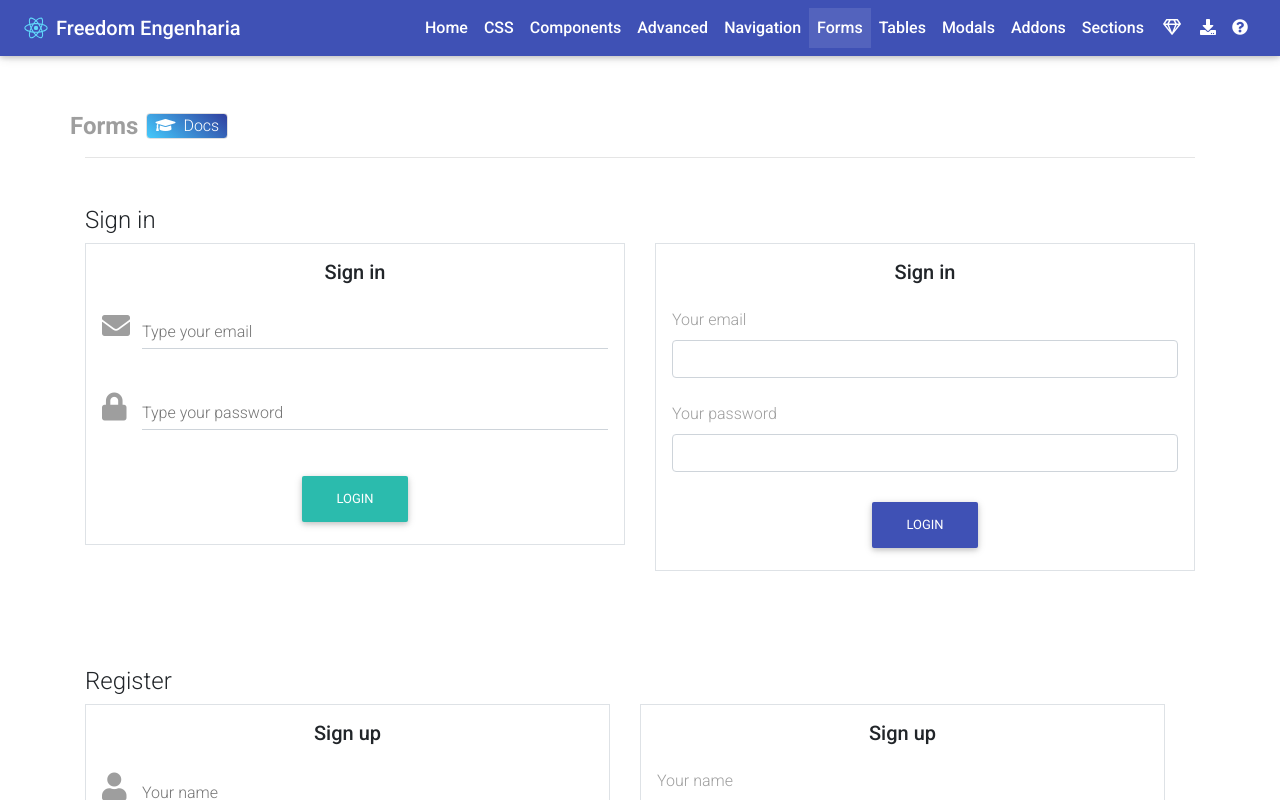
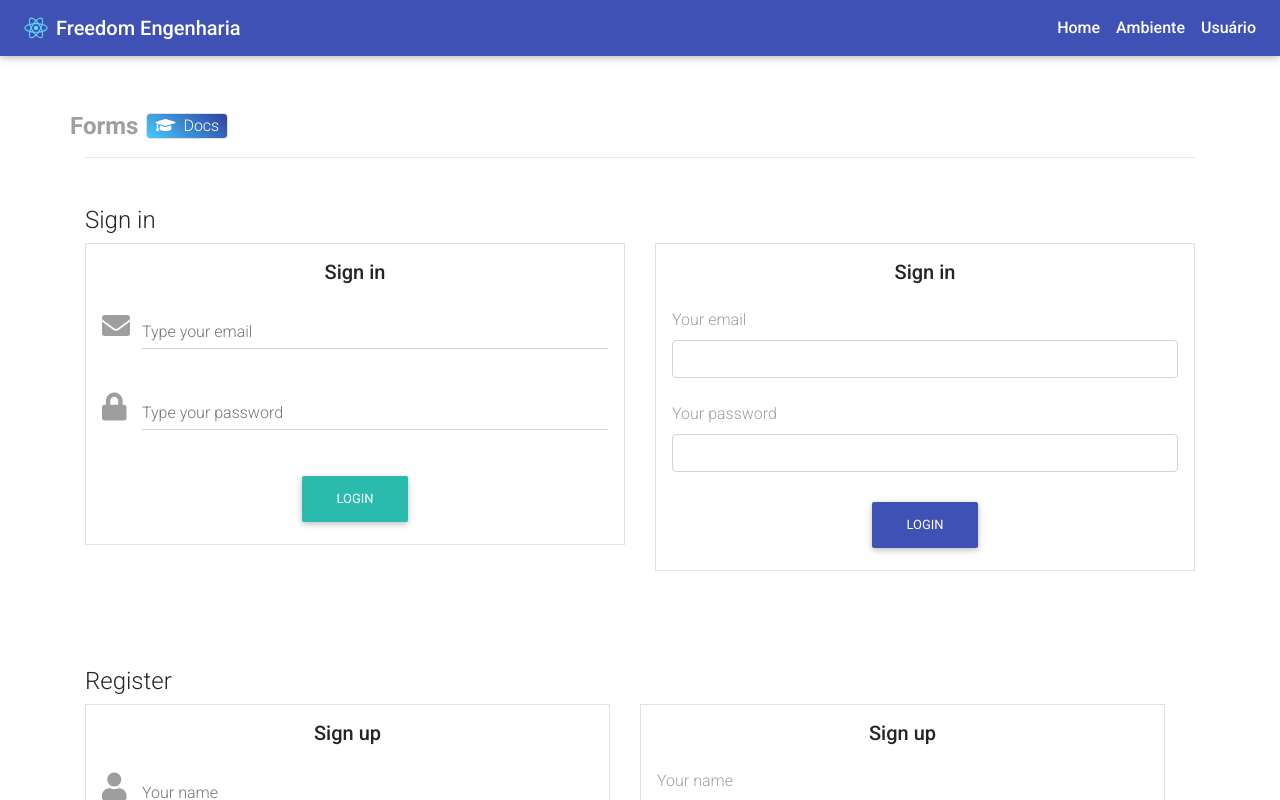
Before and after one commit to freedom-eng/web-system-react, a React (Create React App) app: page /forms/forms in a window 1280 px wide. Shown: the top 800 px of the page. Built offline with nearby package versions, Linux system fonts and the light colour scheme.

Commit message:
inicio ao layout final

```diff
--- a/public/index.html
+++ b/public/index.html
@@ -19,7 +19,7 @@
       work correctly both with client-side routing and a non-root public URL.
       Learn how to configure a non-root public URL by running `npm run build`.
     -->
-    <title>React App</title>
+    <title>Freedom Engenharia</title>
   </head>
   <body>
     <noscript>
--- a/src/App.js
+++ b/src/App.js
@@ -70,141 +70,23 @@ class App extends Component {
                 <MDBNavItem>
                   <MDBNavLink
                     onClick={this.closeCollapse('mainNavbarCollapse')}
-                    to='/css'
+                    to='/ambiente'
                   >
-                    <strong>CSS</strong>
+                    <strong>Ambiente</strong>
                   </MDBNavLink>
                 </MDBNavItem>
                 <MDBNavItem>
                   <MDBNavLink
                     onClick={this.closeCollapse('mainNavbarCollapse')}
-                    to='/components'
+                    to='/css'
                   >
-                    <strong>Components</strong>
+                    <strong>Usuário</strong>
                   </MDBNavLink>
                 </MDBNavItem>
-                <MDBNavItem>
-                  <MDBNavLink
-                    onClick={this.closeCollapse('mainNavbarCollapse')}
-                    to='/advanced'
-                  >
-                    <strong>Advanced</strong>
-                  </MDBNavLink>
-                </MDBNavItem>
-                <MDBNavItem>
-                  <MDBNavLink
-                    onClick={this.closeCollapse('mainNavbarCollapse')}
-                    to='/navigation'
-                  >
-                    <strong>Navigation</strong>
-                  </MDBNavLink>
-                </MDBNavItem>
-                <MDBNavItem>
-                  <MDBNavLink
-                    onClick={this.closeCollapse('mainNavbarCollapse')}
-                    to='/forms'
-                  >
-                    <strong>Forms</strong>
-                  </MDBNavLink>
-                </MDBNavItem>
-                <MDBNavItem>
-                  <MDBNavLink
-                    onClick={this.closeCollapse('mainNavbarCollapse')}
-                    to='/tables'
-                  >
-                    <strong>Tables</strong>
-                  </MDBNavLink>
-                </MDBNavItem>
-                <MDBNavItem>
-                  <MDBNavLink
-                    onClick={this.closeCollapse('mainNavbarCollapse')}
-                    to='/modals'
-                  >
-                    <strong>Modals</strong>
-                  </MDBNavLink>
-                </MDBNavItem>
-                <MDBNavItem>
-                  <MDBNavLink
-                    onClick={this.closeCollapse('mainNavbarCollapse')}
-                    to='/addons'
-                  >
-                    <strong>Addons</strong>
-                  </MDBNavLink>
-                </MDBNavItem>
-
-                {/* PRO-START */}
-                <MDBNavItem>
-                  <MDBNavLink
-                    onClick={this.closeCollapse('mainNavbarCollapse')}
-                    to='/sections'
-                  >
-                    <strong>Sections</strong>
-                  </MDBNavLink>
-                </MDBNavItem>
-                {/* PRO-END */}
-
-                <MDBNavItem>
-                  <MDBTooltip
-                    placement='bottom'
-                    domElement
-                    style={{ display: 'block' }}
-                  >
-                    <a
-                      className='nav-link Ripple-parent'
-                      href='https://mdbootstrap.com/products/react-ui-kit/'
-                      target='_blank'
-                      rel='noopener noreferrer'
-                    >
-                      <strong>
-                        <MDBIcon far icon='gem' />
-                      </strong>
-                    </a>
-                    <span>PRO</span>
-                  </MDBTooltip>
-                </MDBNavItem>
-                <MDBNavItem>
-                  <MDBTooltip
-                    placement='bottom'
-                    domElement
-                    style={{ display: 'block' }}
-                  >
-                    <a
-                      className='nav-link Ripple-parent'
-                      href='https://mdbootstrap.com/docs/react/getting-started/download/'
-                      target='_blank'
-                      rel='noopener noreferrer'
-                    >
-                      <strong>
-                        <MDBIcon icon='download' />
-                      </strong>
-                    </a>
-                    <span>FREE</span>
-                  </MDBTooltip>
-                </MDBNavItem>
-                <MDBNavItem className='mr-2'>
-
-                  <MDBTooltip
-                    placement='bottom'
-                    domElement
-                    style={{ display: 'block' }}
-                  >
-                    <a
-                      className='nav-link Ripple-parent'
-                      href='https://mdbootstrap.com/support/cat/react/'
-                      target='_blank'
-                      rel='noopener noreferrer'
-                    >
-                      <strong>
-                        <MDBIcon icon='question-circle' />
-                      </strong>
-                    </a>
-                    <span>SUPPORT</span>
-                  </MDBTooltip>
-                </MDBNavItem>
-
               </MDBNavbarNav>
 
             </MDBCollapse>
+
           </MDBNavbar>
 
 
--- a/src/Routes.js
+++ b/src/Routes.js
@@ -129,6 +129,7 @@ import InputGroupPagePro from './pages/pro/InputGroupPage';
 import GalleryPage from './pages/pro/GalleryPage';
 import DatatableFilterPage from './pages/pro/DatatableFilterPage';
 import TooltipsPagePro from './pages/pro/TooltipsPage';
+import Ambiente from './components/ambiente/ambiente';
 // PRO-END
 
 class Routes extends React.Component {
@@ -144,6 +145,7 @@ class Routes extends React.Component {
         <Route exact path='/modals' component={ModalsNavPage} />
         <Route exact path='/navigation' component={NavigationNavPage} />
         <Route exact path='/tables' component={TablesNavPage} />
+        <Route exact path='/ambiente' component={Ambiente} />
 
         {/* FREE */}
         <Route path='/addons/iframe' component={IframePage} />
--- /dev/null
+++ b/src/components/Login.js
@@ -0,0 +1,62 @@
+import React from 'react';
+import {
+  MDBContainer,
+  MDBRow,
+  MDBCol,
+  MDBInput,
+  MDBBtn,
+  MDBIcon,
+  MDBCard,
+  MDBCardBody,
+  MDBModalFooter,
+  MDBCardHeader
+} from 'mdbreact';
+import SectionContainer from '../components/sectionContainer';
+
+const LoginPage = () => {
+  return (
+    <MDBContainer className='mt-5'>
+      <SectionContainer
+        header='A gradient login form'
+        flexCenter
+        className='flex-wrap'
+      >
+        <MDBCol md='6' className='mt-4'>
+          <MDBCard>
+            <MDBCardBody>
+              <MDBCardHeader className='form-header warm-flame-gradient rounded'>
+                <h3 className='my-3'>
+                  <MDBIcon icon='lock' /> Login:
+                </h3>
+              </MDBCardHeader>
+              <label htmlFor='defaultFormEmailEx' className='grey-text font-weight-light'>
+                Seu email
+              </label>
+              <input type='email' id='defaultFormEmailEx' className='form-control' />
+
+              <label htmlFor='defaultFormPasswordEx' className='grey-text font-weight-light'>
+                Sua Senha
+              </label>
+              <input type='password' id='defaultFormPasswordEx' className='form-control' />
+
+              <div className='text-center mt-4'>
+                <MDBBtn color='deep-orange' className='mb-3' type='submit'>
+                  Login
+                </MDBBtn>
+              </div>
+
+              <MDBModalFooter>
+                <div className='font-weight-light'>
+                  <p>Esqueceu a senha?</p>
+                </div>
+              </MDBModalFooter>
+            </MDBCardBody>
+          </MDBCard>
+        </MDBCol>
+
+      </SectionContainer>
+    </MDBContainer>
+  );
+};
+
+export default LoginPage;
--- /dev/null
+++ b/src/components/accordioN/Accordion.js
@@ -0,0 +1,77 @@
+import React, { Component } from 'react';
+import {
+  MDBContainer,
+  MDBCollapse,
+  MDBCard,
+  MDBCardBody,
+  MDBCollapseHeader,
+  MDBIcon,
+  MDBCardImage,
+  MDBView,
+  MDBRow,
+  MDBCol,
+  MDBNavLink,
+  MDBNav
+} from 'mdbreact';
+import DocsLink from '../../components/docsLink';
+import SectionContainer from '../../components/sectionContainer';
+
+class AccordionN extends Component {
+  state = {
+    collapseID: 'collapse3'
+  };
+
+  toggleCollapse = collapseID => () =>
+    this.setState(prevState => ({
+      collapseID: prevState.collapseID !== collapseID ? collapseID : ''
+    }));
+
+  render() {
+    const { collapseID } = this.state;
+    const resetPadding = {
+      padding: '0'
+    };
+    return (
+      <MDBContainer>
+
+        <MDBCard className='mt-3'>
+          <MDBCollapseHeader onClick={this.toggleCollapse('collapse1')}>
+            Posto 01
+              <i className={collapseID === 'collapse1' ? 'fa fa-angle-down rotate-icon' : 'fa fa-angle-down'} />
+          </MDBCollapseHeader>
+          <MDBCollapse id='collapse1' isOpen={collapseID}>
+            <MDBCardBody>
+              Vazio
+              </MDBCardBody>
+          </MDBCollapse>
+        </MDBCard>
+
+        <MDBCard>
+          <MDBCollapseHeader onClick={this.toggleCollapse('collapse2')}>
+            Posto 02
+              <i className={collapseID === 'collapse2' ? 'fa fa-angle-down rotate-icon' : 'fa fa-angle-down'} />
+          </MDBCollapseHeader>
+          <MDBCollapse id='collapse2' isOpen={collapseID}>
+            <MDBCardBody>
+              Vazio
+              </MDBCardBody>
+          </MDBCollapse>
+        </MDBCard>
+
+        <MDBCard>
+          <MDBCollapseHeader onClick={this.toggleCollapse('collapse3')}>
+            Posto 03
+              <i className={collapseID === 'collapse3' ? 'fa fa-angle-down rotate-icon' : 'fa fa-angle-down'} />
+          </MDBCollapseHeader>
+          <MDBCollapse id='collapse3' isOpen={collapseID}>
+            <MDBCardBody>
+              Vazio
+              </MDBCardBody>
+          </MDBCollapse>
+        </MDBCard>
+      </MDBContainer>
+    );
+  }
+}
+
+export default AccordionN;
--- /dev/null
+++ b/src/components/ambiente/ambiente.js
@@ -0,0 +1,41 @@
+import React from 'react';
+import {
+  MDBEdgeHeader,
+  MDBContainer,
+  MDBRow,
+  MDBCol,
+  MDBJumbotron,
+  MDBIcon,
+  MDBAnimation
+} from 'mdbreact';
+import AccordionN from '../accordioN/Accordion';
+import MenuLink from '../../components/menuLink';
+
+const Ambiente = () => {
+  return (
+    <>
+      <MDBEdgeHeader color='indigo darken-3' className='sectionPage' />
+      <MDBAnimation type='zoomIn' duration='500ms'>
+        <MDBContainer>
+          <MDBRow>
+            <MDBCol md='12' className='mx-auto'>
+              <MDBJumbotron className='mt-3'>
+                <h1 className='text-center'>
+                  <MDBIcon icon='css3' brand className='indigo-text mr-w' />
+                  Meus postos
+                  </h1>
+                <ul className='list-unstyled example-components-list'>
+
+                  <AccordionN />
+
+                </ul>
+              </MDBJumbotron>
+            </MDBCol>
+          </MDBRow>
+        </MDBContainer>
+      </MDBAnimation>
+    </>
+  );
+};
+
+export default Ambiente;
--- a/src/pages/HomePage.js
+++ b/src/pages/HomePage.js
@@ -14,6 +14,7 @@ import {
   MDBAnimation,
   MDBNavLink
 } from 'mdbreact';
+import LoginPage from './../components/Login'
 import './HomePage.css';
 
 class HomePage extends React.Component {
--- a/src/pages/pro/FormsPage.js
+++ b/src/pages/pro/FormsPage.js
@@ -34,12 +34,12 @@ const FormsPage = () => {
                 </h3>
               </MDBCardHeader>
               <label htmlFor='defaultFormEmailEx' className='grey-text font-weight-light'>
-                Your email
+                Seu email
               </label>
               <input type='email' id='defaultFormEmailEx' className='form-control' />
 
               <label htmlFor='defaultFormPasswordEx' className='grey-text font-weight-light'>
-                Your password
+                Sua Senha
               </label>
               <input type='password' id='defaultFormPasswordEx' className='form-control' />
 
@@ -51,8 +51,7 @@ const FormsPage = () => {
 
               <MDBModalFooter>
                 <div className='font-weight-light'>
-                  <p>Not a member? Sign Up</p>
-                  <p>Forgot Password?</p>
+                  <p>Esqueceu a senha?</p>
                 </div>
               </MDBModalFooter>
             </MDBCardBody>
```
